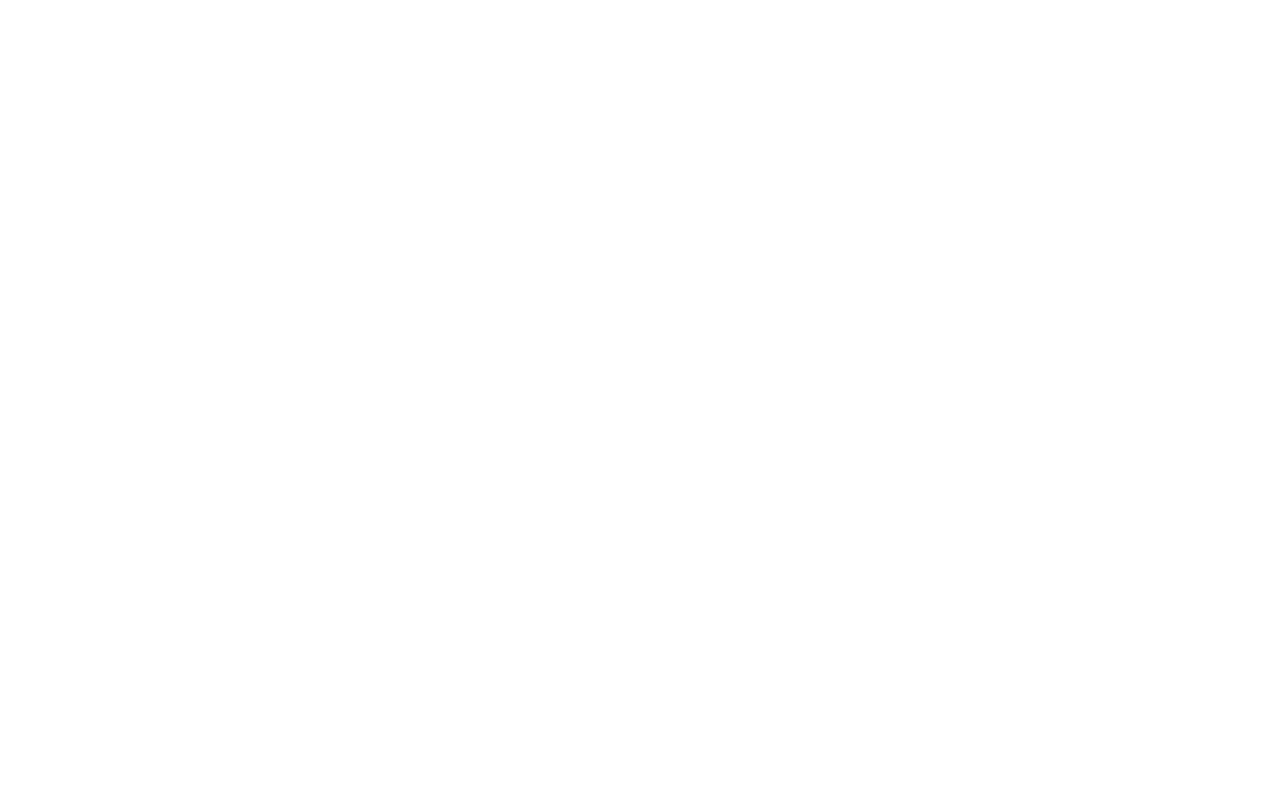
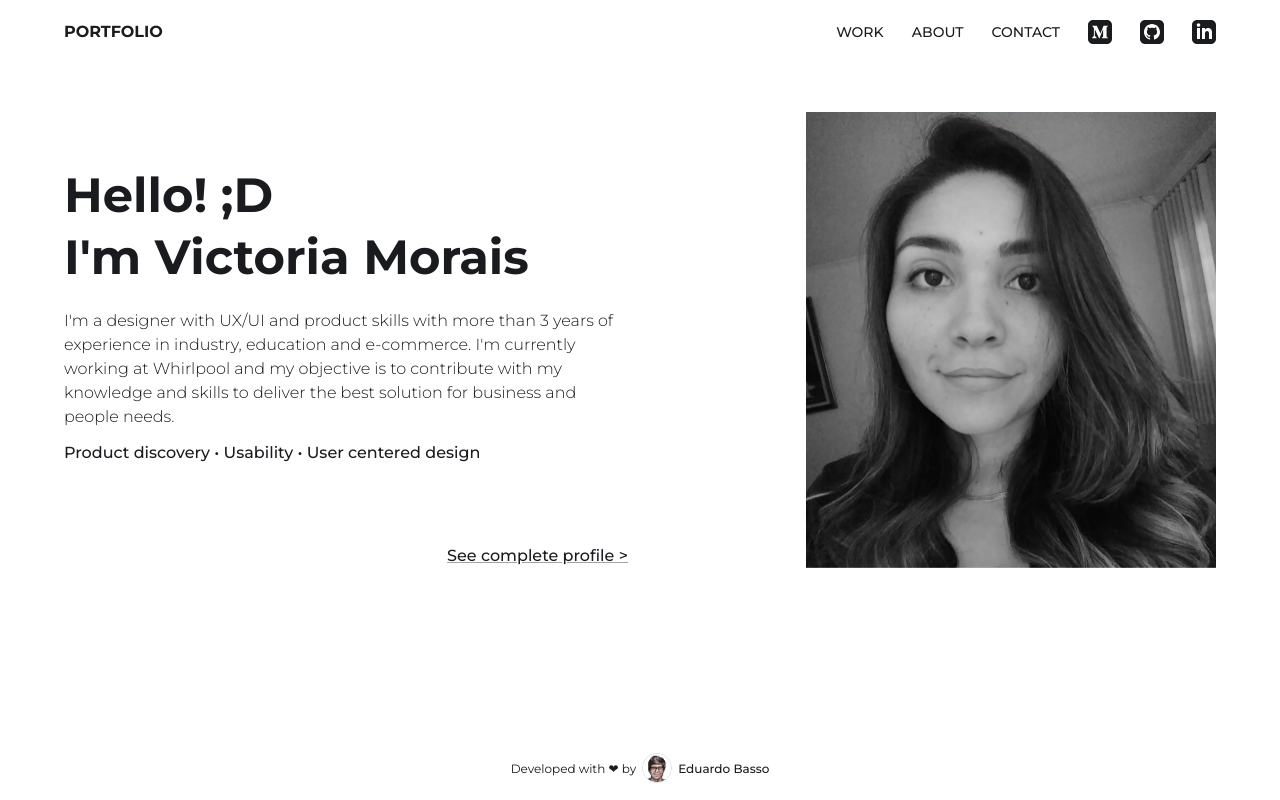
Before and after one commit to victoriamorais/portfolio, a React (Create React App) app: page / in a window 1280 px wide. Before the commit this address had no page. Built offline with nearby package versions, Linux system fonts and the light colour scheme.

Commit message:
fix route on production

```diff
--- a/src/components/App.tsx
+++ b/src/components/App.tsx
@@ -11,7 +11,7 @@
   return (
     <ThemeProvider theme={theme}>
       <Routes>
-        <Route path="/portfolio" element={<Home />} />
+        <Route path="/" element={<Home />} />
       </Routes>
     </ThemeProvider>
   );
```
